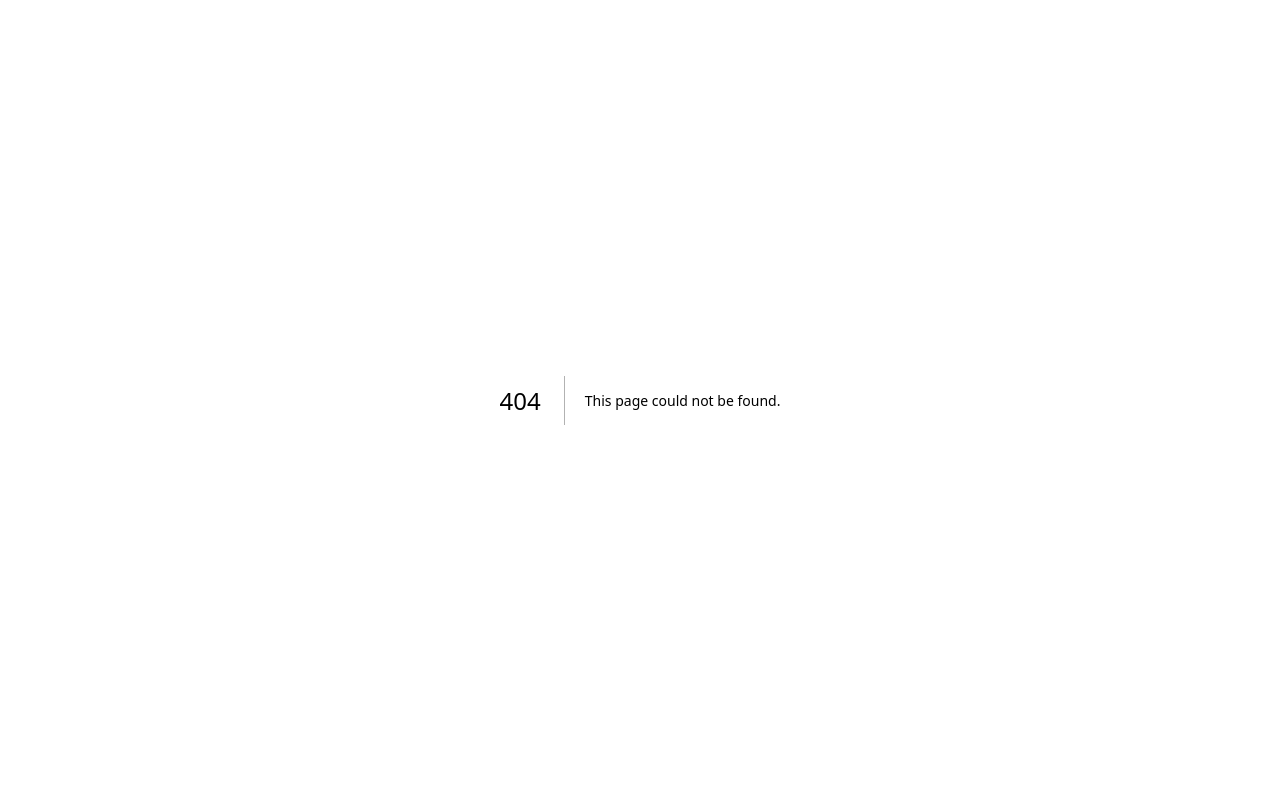
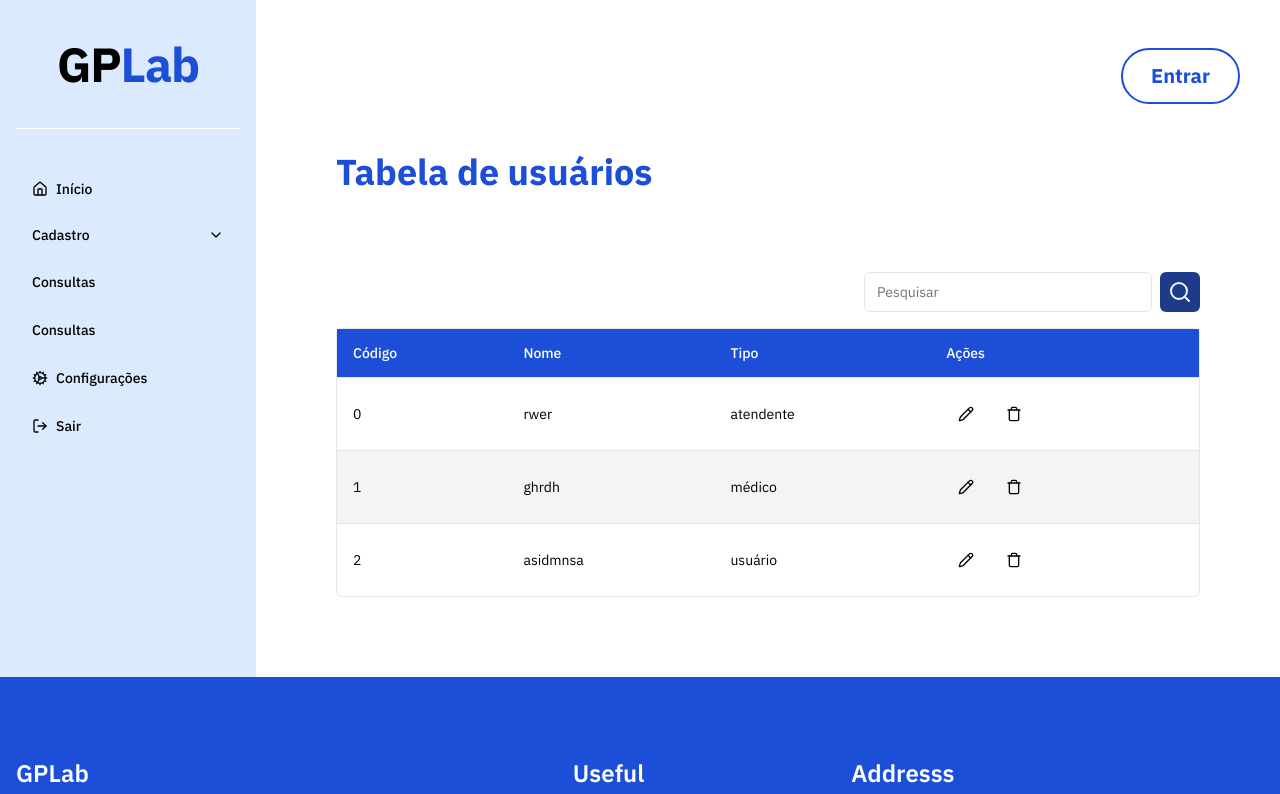
Before and after one commit to brunog2/gplab-front, a Next.js app: page /cadastro/gerenciamento in a window 1280 px wide. Before the commit this address had no page. Shown: the top 794 px of the page. Built offline with nearby package versions, Linux system fonts and the light colour scheme.

Commit message:
create user table structure

```diff
--- /dev/null
+++ b/app/(app)/(auth)/cadastro/gerenciamento/View.tsx
@@ -0,0 +1,99 @@
+'use client';
+
+import { User } from '@/src/data/@types/User';
+import { DataTable } from '@/src/ui/components/ui/DataTable';
+import { Button } from '@/src/ui/components/ui/button';
+import { Input } from '@/src/ui/components/ui/input';
+import {
+    createColumnHelper,
+    getCoreRowModel,
+    getFilteredRowModel,
+    getPaginationRowModel,
+    useReactTable,
+} from '@tanstack/react-table';
+import { Pencil, Search, Trash } from 'lucide-react';
+import { useRef } from 'react';
+
+interface GerenciarUsuariosViewProps {
+    users: User[];
+}
+
+const columnHelper = createColumnHelper<User>();
+
+export const GerenciarUsuariosView: React.FC<GerenciarUsuariosViewProps> = ({
+    users,
+}) => {
+    const searchRef = useRef<HTMLInputElement>(null);
+
+    const columns = [
+        columnHelper.accessor('id', {
+            header: 'Código',
+            enableColumnFilter: false,
+        }),
+        columnHelper.accessor('name', {
+            header: 'Nome',
+            id: 'name',
+            filterFn: 'includesString',
+        }),
+        columnHelper.accessor('type', {
+            header: 'Tipo',
+            enableColumnFilter: false,
+        }),
+        columnHelper.display({
+            header: 'Ações',
+            cell(props) {
+                return (
+                    <div className="flex gap-2">
+                        <Button size="icon" variant="ghost">
+                            <Pencil size={16} />
+                        </Button>
+                        <Button size="icon" variant="ghost">
+                            <Trash size={16} />
+                        </Button>
+                    </div>
+                );
+            },
+        }),
+    ];
+
+    const table = useReactTable({
+        data: users,
+        columns,
+        getCoreRowModel: getCoreRowModel(),
+        getPaginationRowModel: getPaginationRowModel(),
+        getFilteredRowModel: getFilteredRowModel(),
+    });
+
+    const handleSearch = () => {
+        const searchValue = searchRef.current?.value;
+
+        table.setColumnFilters(state => {
+            if (searchValue?.length == 0) {
+                return [];
+            }
+            return [...state, { id: 'name', value: searchValue }];
+        });
+    };
+
+    return (
+        <div className="px-20">
+            <h3 className="text-4xl font-bold text-blue-700">
+                Tabela de usuários
+            </h3>
+            <div className="py-20">
+                <div className="flex pb-4 gap-2 justify-end">
+                    <Input
+                        ref={searchRef}
+                        type="search"
+                        placeholder="Pesquisar"
+                        className="max-w-72"
+                    />
+                    <Button size="icon" onClick={handleSearch}>
+                        <Search />
+                    </Button>
+                </div>
+                <DataTable table={table} />
+            </div>
+        </div>
+    );
+};
--- /dev/null
+++ b/app/(app)/(auth)/cadastro/gerenciamento/page.tsx
@@ -0,0 +1,24 @@
+import { User } from '@/src/data/@types/User';
+import { GerenciarUsuariosView } from './View';
+
+export default function GerenciarUsuariosPage() {
+    const users: User[] = [
+        {
+            name: 'rwer',
+            id: 0,
+            type: 'atendente',
+        },
+        {
+            name: 'ghrdh',
+            id: 1,
+            type: 'médico',
+        },
+        {
+            name: 'asidmnsa',
+            id: 2,
+            type: 'usuário',
+        },
+    ];
+
+    return <GerenciarUsuariosView users={users} />;
+}
--- /dev/null
+++ b/src/data/@types/User.ts
@@ -0,0 +1,5 @@
+export interface User {
+    id: number;
+    name: string;
+    type: 'médico' | 'usuário' | 'atendente';
+}
--- a/src/ui/components/header/MenuDrawer.tsx
+++ b/src/ui/components/header/MenuDrawer.tsx
@@ -32,6 +32,10 @@ const MENUITEMS = [
             {
                 label: 'Atendente',
                 href: '/atendente',
+            },
+            {
+                label: 'Gerenciar',
+                href: '/gerenciamento',
             },
         ],
     },
```
